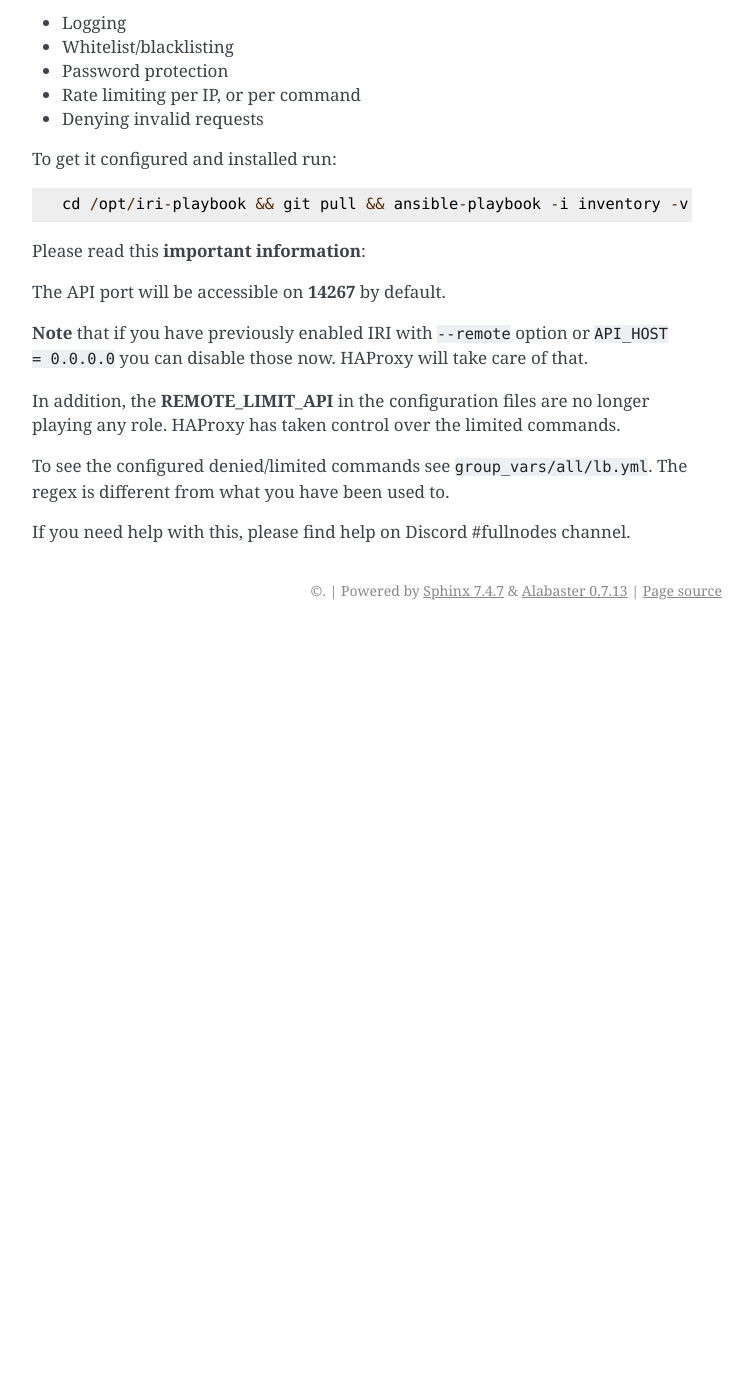
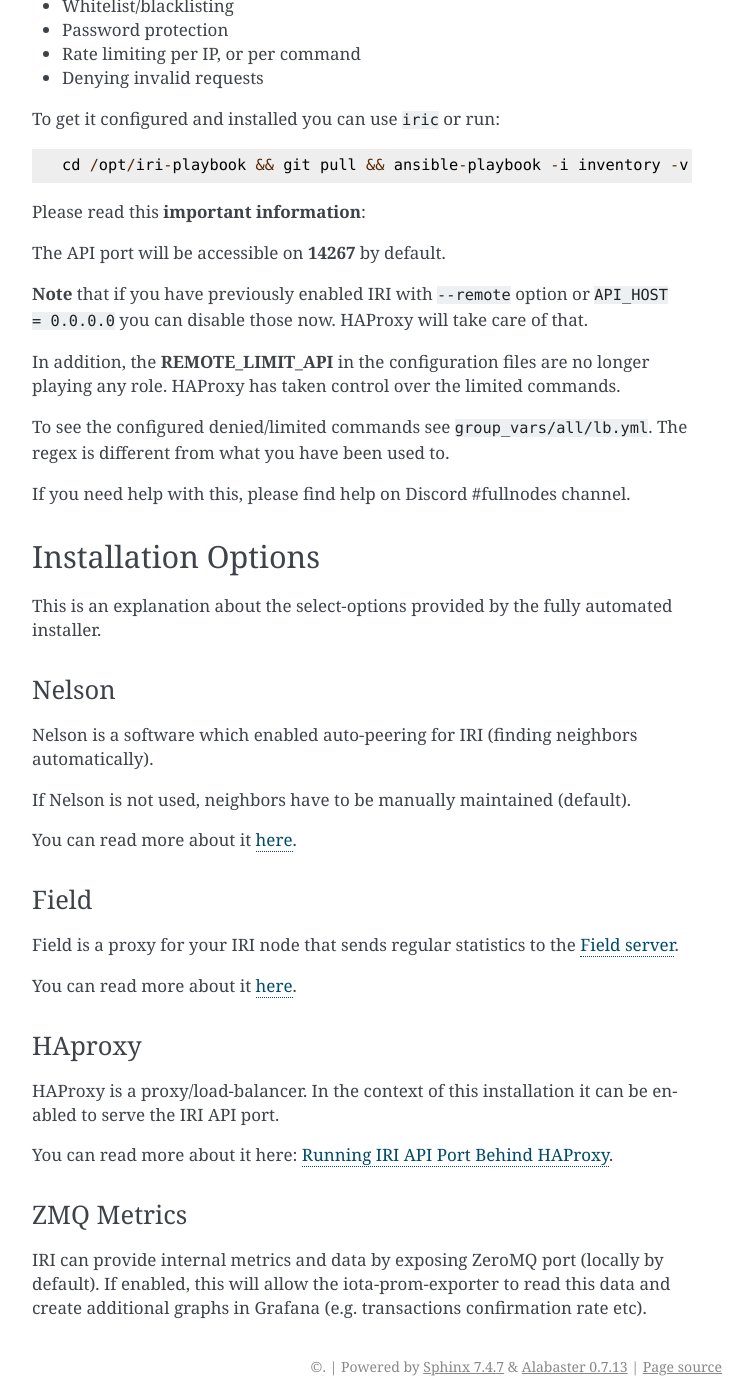
Before and after one commit to nuriel77/iri-playbook, a Sphinx documentation site: the page built from docs/appendix.rst, in a window 1280 px wide and 1400 px high, scrolled down 13148 px. Shown: the whole window, without its empty margins (388-1141 px from the left). Built offline with Sphinx 7.4.7, drawn with Linux system fonts in a browser that asks for light colours; before the commit the page ends 13778 px from its top, so only the background shows below that; some of the changed text lies outside the part shown.

Commit message:
Document installer options

```diff
--- a/docs/appendix.rst
+++ b/docs/appendix.rst
@@ -568,9 +568,7 @@ After having saved the file, you can run ``nano /tmp/test.txt`` again in order t
 Running IRI API Port Behind HAProxy
 ===================================
 
-This is still work in progress but feel free to test this functionality.
-
-We can configure IRI API port to be accessible via HAProxy. The benefits in doing so is:
+The IRI API port can be configured to be accessible via HAProxy. The benefits in doing so are:
 
 - Logging
 - Whitelist/blacklisting
@@ -578,7 +576,7 @@ We can configure IRI API port to be accessible via HAProxy. The benefits in doin
 - Rate limiting per IP, or per command
 - Denying invalid requests
 
-To get it configured and installed run::
+To get it configured and installed you can use ``iric`` or run::
 
   cd /opt/iri-playbook && git pull && ansible-playbook -i inventory -v site.yml --tags=iri_ssl,loadbalancer_role -e lb_bind_address=0.0.0.0 -e overwrite=yes
 
@@ -594,3 +592,37 @@ In addition, the **REMOTE_LIMIT_API** in the configuration files are no longer p
 To see the configured denied/limited commands see ``group_vars/all/lb.yml``. The regex is different from what you have been used to.
 
 If you need help with this, please find help on Discord #fullnodes channel.
+
+
+
+.. _options:
+
+Installation Options
+====================
+
+This is an explanation about the select-options provided by the fully automated installer.
+
+Nelson
+------
+Nelson is a software which enabled auto-peering for IRI (finding neighbors automatically).
+
+If Nelson is not used, neighbors have to be manually maintained (default).
+
+You can read more about it `here <https://github.com/SemkoDev/nelson.cli>`_.
+
+Field
+-----
+Field is a proxy for your IRI node that sends regular statistics to the `Field server <http://field.carriota.com>`_.
+
+You can read more about it `here <https://github.com/SemkoDev/field.cli>`_.
+
+
+HAproxy
+-------
+HAProxy is a proxy/load-balancer. In the context of this installation it can be enabled to serve the IRI API port.
+
+You can read more about it here: :ref:`haproxyEnable`.
+
+ZMQ Metrics
+-----------
+IRI can provide internal metrics and data by exposing ZeroMQ port (locally by default). If enabled, this will allow the iota-prom-exporter to read this data and create additional graphs in Grafana (e.g. transactions confirmation rate etc).
```
